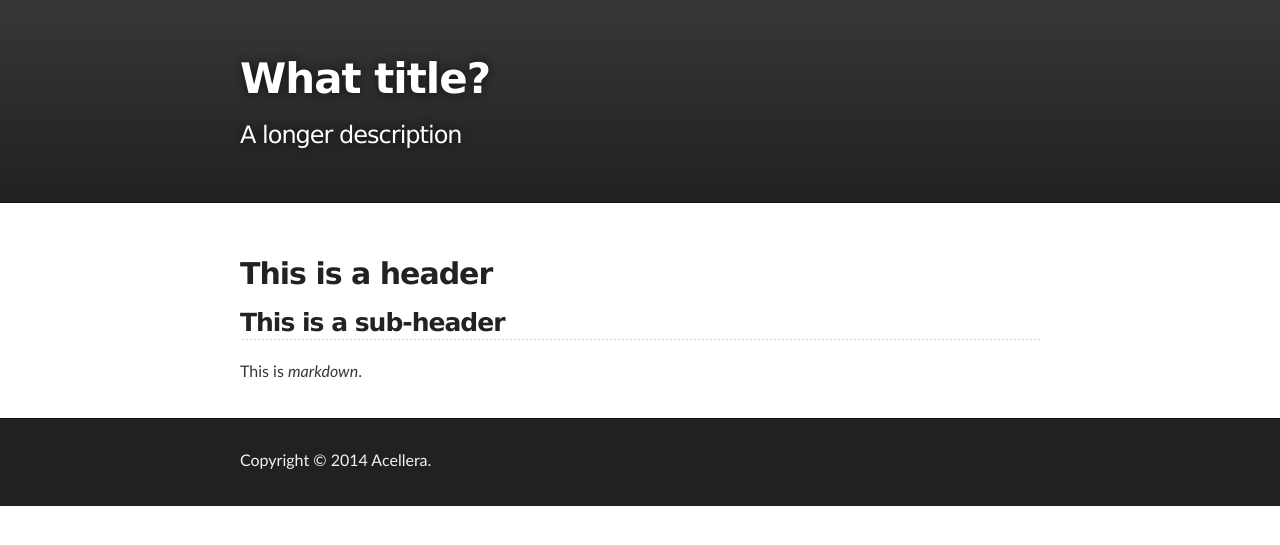
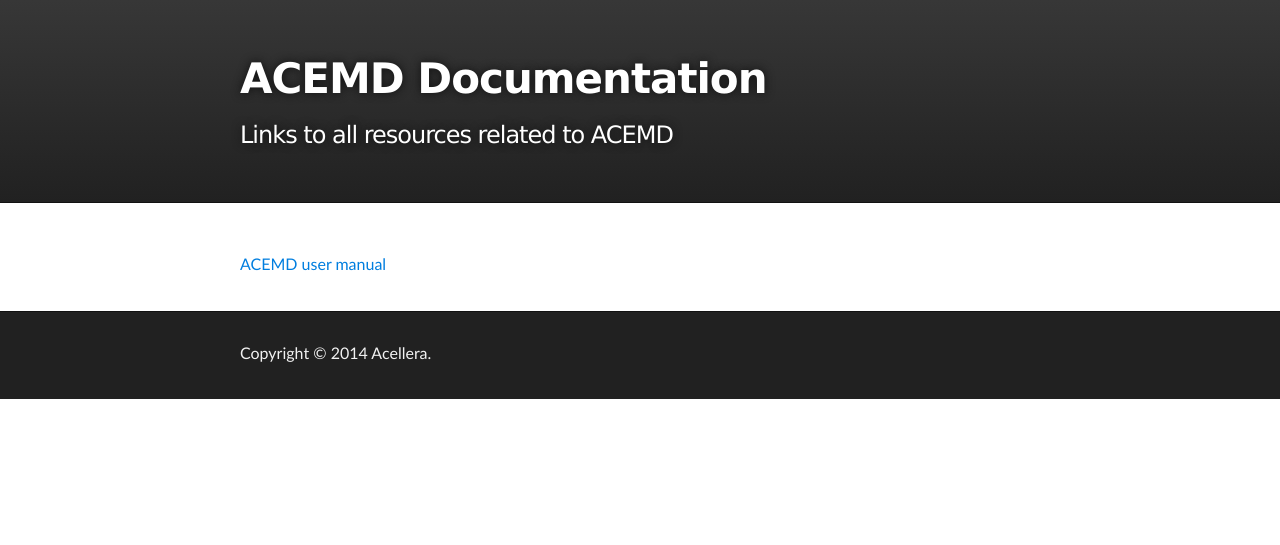
Before and after one commit to Acellera/docs.acellera.com, a Jekyll site: the page built from acemd/index.md, in a window 1280 px wide. Shown: the top 545 px of the page. Built offline with Jekyll 4.4.1, drawn with Linux system fonts in a browser that asks for light colours.

Commit message:
Update index.md

```diff
--- a/acemd/index.md
+++ b/acemd/index.md
@@ -1,15 +1,9 @@
 ---
-title: What title?
+title: ACEMD Documentation
 layout: default
-name: A name
-description: A longer description
+name: ACEMD Documentation
+description: Links to all resources related to ACEMD
 ---
 
 
-This is a header
-================
-
-This is a sub-header
---------------------
-
-This is _markdown_.
+[ACEMD user manual](./usermanual)
```
